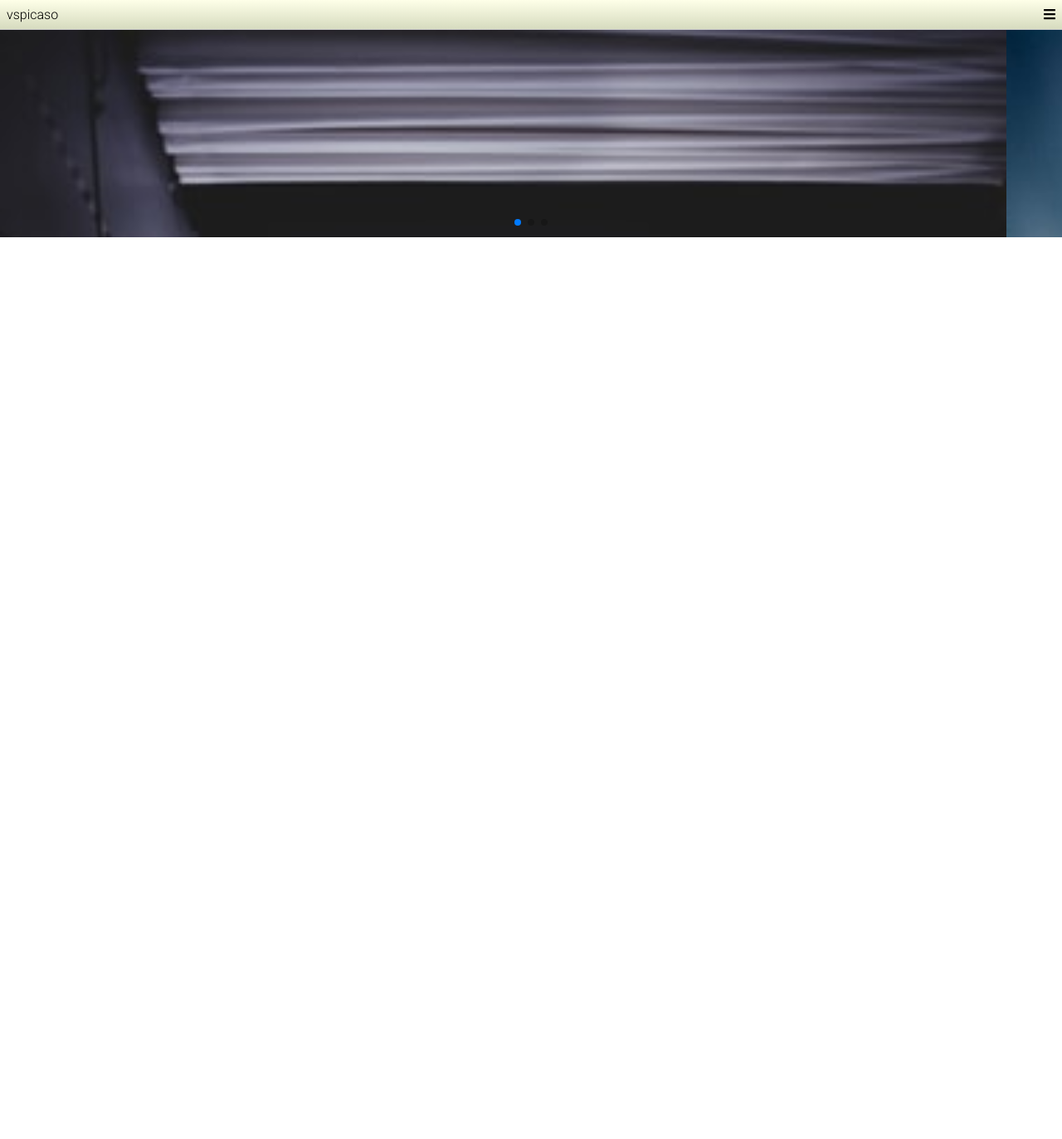
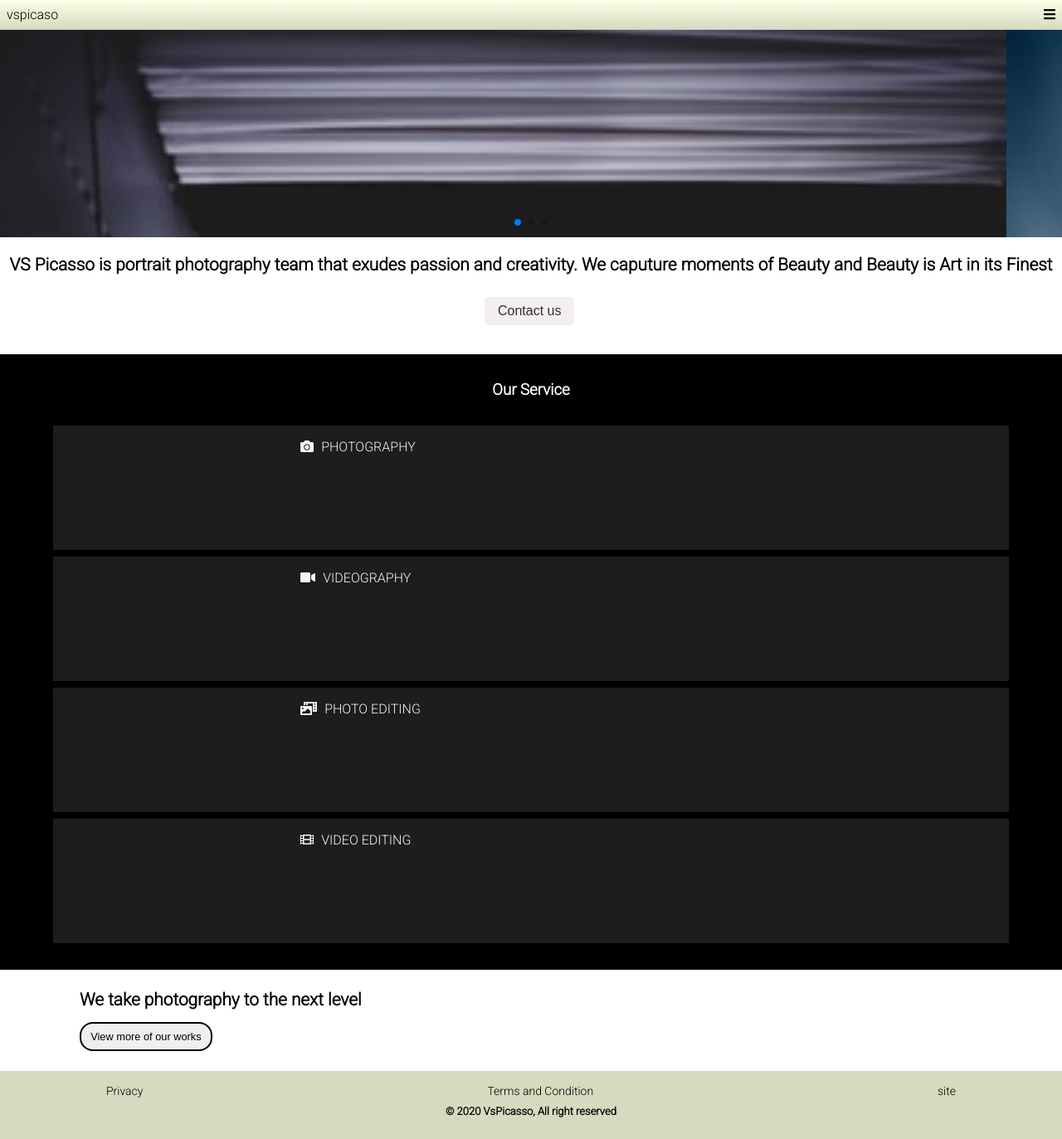
Before and after one commit to ITIfeanyi/VsPicaso, a React (Create React App) app: page / in a window 1280 px wide. Shown: the whole page at 83% size. Before the commit the page ends 800 px from the top, so only its background shows below. Built offline with nearby package versions, Linux system fonts and the light colour scheme.

Commit message:
added footer and sections

```diff
--- /dev/null
+++ b/src/components/Footer/Footer.js
@@ -0,0 +1,18 @@
+import React from "react";
+import styles from "./Footer.module.css";
+const Footer = () => {
+  return (
+    <footer className={styles.footer}>
+      <section className={styles.footer_container}>
+        <div className={styles.more}>
+          <span>Privacy</span>
+          <span>Terms and Condition</span>
+          <span>site</span>
+        </div>
+        <p>&copy; 2020 VsPicasso, All right reserved</p>
+      </section>
+    </footer>
+  );
+};
+
+export default Footer;
--- /dev/null
+++ b/src/components/Footer/Footer.module.css
@@ -0,0 +1,20 @@
+.footer {
+  background-color: rgba(214, 219, 191, 1);
+  color: black;
+}
+.footer_container {
+  width: 80%;
+  padding: 1rem;
+  margin: auto;
+}
+.more {
+  display: flex;
+  justify-content: space-between;
+  font-size: 14px;
+}
+.footer_container p {
+  margin: 0.6rem 0;
+  text-align: center;
+  font-size: 13px;
+  font-weight: 600;
+}
--- a/src/components/Pages/Homepage/Homepage.js
+++ b/src/components/Pages/Homepage/Homepage.js
@@ -1,12 +1,92 @@
 import React from "react";
 import Header from "../../Header/Header";
 import SwiperBox from "../../Swiper/Swiper";
+import styles from "./Homepage.module.css";
+
+import {
+  faCamera,
+  faVideo,
+  faPhotoVideo,
+  faFilm,
+} from "@fortawesome/free-solid-svg-icons";
+import { FontAwesomeIcon } from "@fortawesome/react-fontawesome";
+import Footer from "../../Footer/Footer";
 
 const Homepage = () => {
   return (
     <div>
       <Header />
       <SwiperBox />
+      <article className={styles.about}>
+        <div className={styles.sub_about}>
+          <p>
+            VS Picasso is portrait photography team that exudes passion and
+            creativity. We caputure moments of Beauty and Beauty is Art in its
+            Finest{" "}
+          </p>
+          <div className={styles.contact_us}>
+            <button>Contact us</button>
+          </div>
+        </div>
+      </article>
+      <section className={styles.our_service}>
+        <div className={styles.our_service_title}>
+          <h3>Our Service</h3>
+        </div>
+        <div className={styles.service_container}>
+          <div className={styles.service_list}>
+            <div className={styles.service_list_title}>
+              <span>
+                {" "}
+                <FontAwesomeIcon icon={faCamera} />
+              </span>
+              <span>
+                <p>PHOTOGRAPHY</p>
+              </span>
+            </div>
+          </div>
+          <div className={styles.service_list}>
+            <div className={styles.service_list_title}>
+              <span>
+                {" "}
+                <FontAwesomeIcon icon={faVideo} />
+              </span>
+              <span>
+                <p>VIDEOGRAPHY</p>
+              </span>
+            </div>
+          </div>
+          <div className={styles.service_list}>
+            <div className={styles.service_list_title}>
+              <span>
+                <FontAwesomeIcon icon={faPhotoVideo} />{" "}
+              </span>
+              <span>
+                <p>PHOTO EDITING</p>
+              </span>
+            </div>
+          </div>
+          <div className={styles.service_list}>
+            <div className={styles.service_list_title}>
+              <span>
+                <FontAwesomeIcon icon={faFilm} />
+              </span>
+              <span>
+                <p>VIDEO EDITING</p>
+              </span>
+            </div>
+          </div>
+        </div>
+      </section>
+      <article className={styles.more_Project}>
+        <div className={styles.more_Project_sub}>
+          <p className={styles.more_Project_text}>
+            We take photography to the next level
+          </p>
+          <button>View more of our works</button>
+        </div>
+      </article>
+      <Footer />
     </div>
   );
 };
--- /dev/null
+++ b/src/components/Pages/Homepage/Homepage.module.css
@@ -0,0 +1,93 @@
+@import url("https://fonts.googleapis.com/css2?family=Lato:ital,wght@1,300&family=Poppins:ital,wght@1,200&display=swap");
+.about {
+  position: relative;
+  background-color: white;
+  color: black;
+  width: 100%;
+}
+.sub_about {
+  padding: 1.3rem 0.7rem 0.5rem 0.7rem;
+}
+.sub_about p {
+  font-weight: 600;
+  text-align: center;
+  font-size: 1.3rem;
+}
+
+.contact_us {
+  width: min-content;
+  width: 7rem;
+  margin: 1.7rem auto;
+  font-family: "Poppins", sans-serif;
+}
+.contact_us button {
+  padding: 0.5rem 1rem;
+  border: 0;
+  font-size: 1rem;
+  border-radius: 0.3rem;
+  outline: none;
+  background-color: rgb(243, 239, 239);
+  color: rgb(48, 47, 47);
+}
+.contact_us button:hover {
+  background-color: black;
+  color: white;
+}
+.our_service {
+  text-align: center;
+  background-color: black;
+  color: white;
+  padding: 0 0 1rem 0;
+}
+.our_service_title {
+  padding: 2rem 0 1rem 0;
+}
+.service_container {
+  width: 90%;
+  margin: 1rem auto;
+}
+.service_list {
+  width: 100%;
+  height: 150px;
+  background-color: rgb(29, 29, 29);
+  margin: 0.5rem auto;
+  transition: all 0.3s linear 0.3s;
+  color: whitesmoke;
+}
+.service_list:hover {
+  border: 2px solid rgb(201, 171, 3);
+}
+.service_list_title {
+  display: flex;
+  width: 50%;
+  margin: auto;
+  padding: 1rem 0 0 0;
+}
+.service_list_title > span {
+  padding-left: 0.6rem;
+}
+.more_Project {
+  background-color: white;
+  padding: 1.5rem 0;
+}
+.more_Project_sub {
+  width: 85%;
+  margin: auto;
+}
+.more_Project_text {
+  font-weight: 600;
+  font-size: 1.3rem;
+}
+.more_Project button {
+  padding: 0.5rem 0.7rem;
+  font-size: 0.8rem;
+  border-radius: 1rem;
+  border: 2px solid black;
+  margin-top: 0.9rem;
+}
+.more_Project button:hover {
+  outline: none;
+  background-color: black;
+  color: white;
+  border: 2px solid rgb(201, 171, 3);
+}
```
Also changed, not shown: src/components/Pages/Homepage/Homepage.css (deleted).
